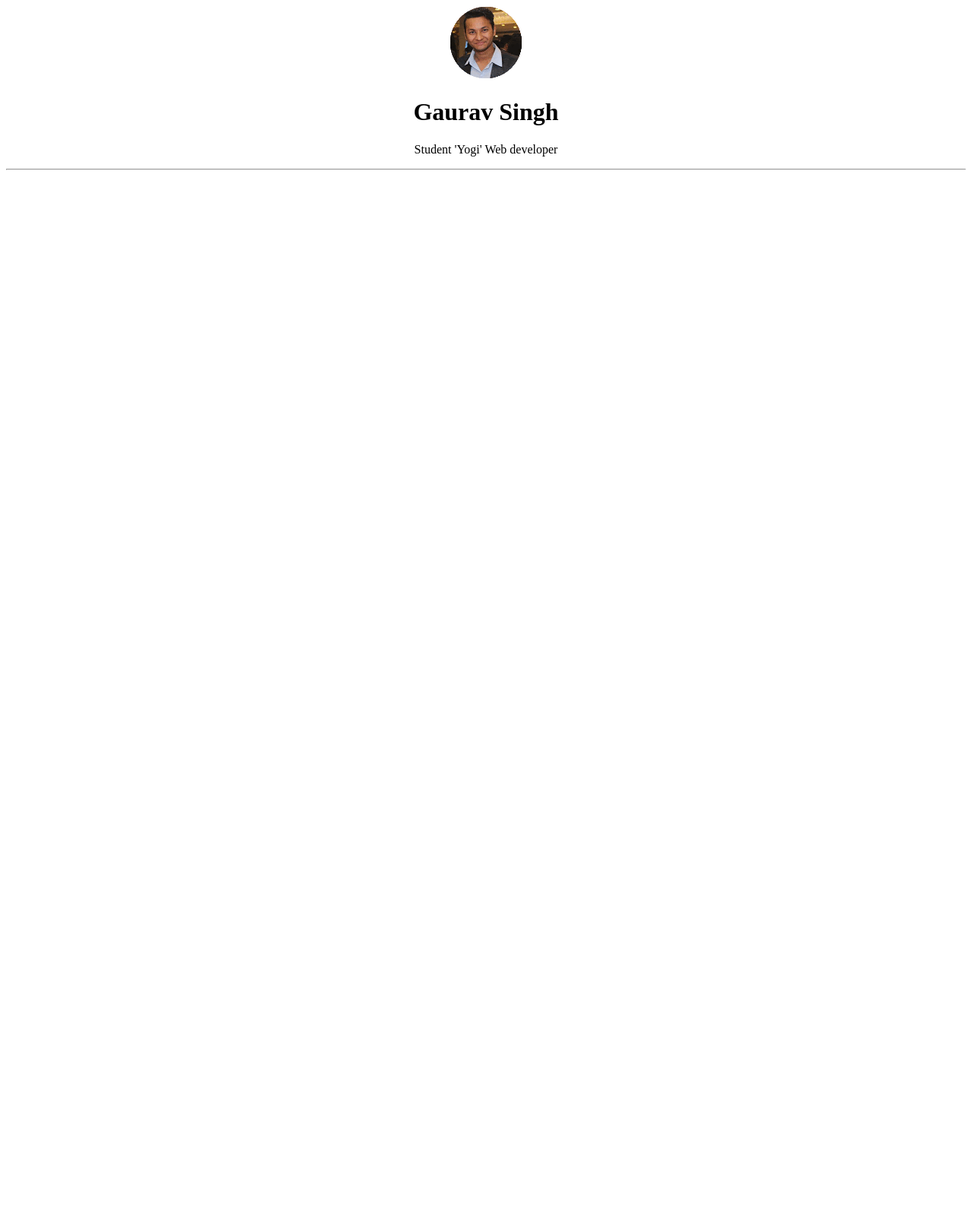
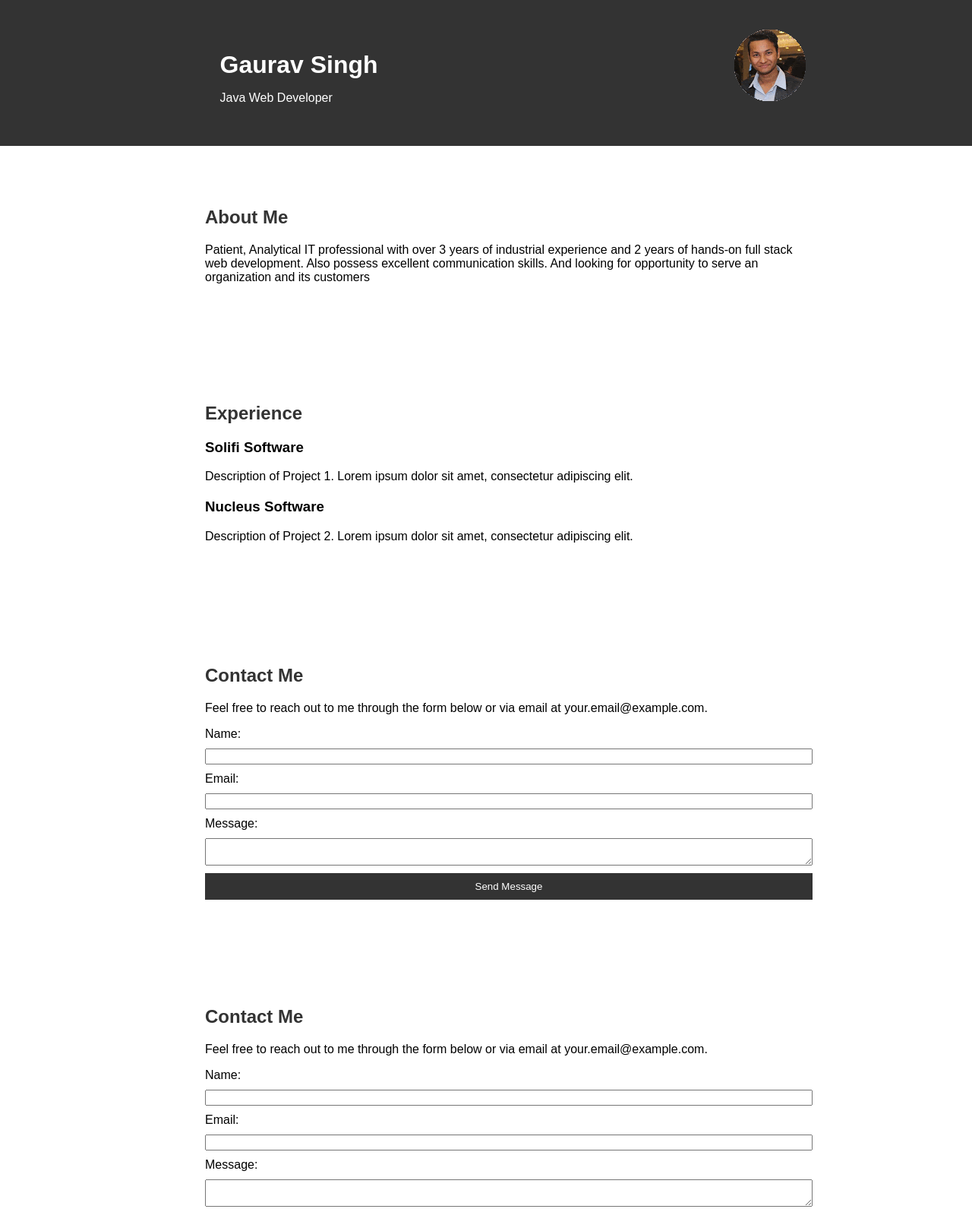
Before and after one commit to Gaurav25Sing/PersonalWebsite, a plain HTML site: page index.html in a window 1280 px wide. Shown: the top 1591 px of the page at 76% size. Before the commit the page ends 800 px from the top, so only its background shows below. Drawn offline with Linux system fonts and the light colour scheme.

Commit message:
Update index.html

```diff
--- a/index.html
+++ b/index.html
@@ -1,18 +1,91 @@
 <!DOCTYPE html>
-<html>
+<html lang="en">
 
 <head>
-  <meta charset="utf-8">
-  <title>Gaurav Personal Site</title>
+    <meta charset="UTF-8">
+    <meta name="viewport" content="width=device-width, initial-scale=1.0">
+    <title>Gaurav's - Portfolio</title>
+    <link rel="stylesheet" href="styles.css">
 </head>
 
 <body>
-  <center>
-  <img src="Profile Picture.gif" alt="Gaurav Profile Picture">
-  <h1>Gaurav Singh</h1>
-  <p>Student 'Yogi' Web developer</p>
-  <hr>
-  </center>
+    <header>
+        <div class="container" style="text-align:right">
+			<div class="side-by-side" style="text-align:left">
+				<h1>Gaurav Singh</h1>
+				<p>Java Web Developer</p>
+			</div>
+			<div class="side-by-side">
+				<img src="Profile Picture.gif" alt="Gaurav Profile Picture">
+			</div>
+
+        </div>
+    </header>
+
+    <section id="about">
+        <div class="container">
+            <h2>About Me</h2>
+            <p>
+                Patient, Analytical IT professional with over 3 years of industrial
+				experience and 2 years of hands-on full stack web development.
+				Also possess excellent communication skills. And looking for
+				opportunity to serve an organization and its customers
+            </p>
+        </div>
+    </section>
+
+    <section id="projects">
+        <div class="container">
+            <h2>Experience</h2>
+            <div class="project">
+                <h3>Solifi Software</h3>
+                <p>Description of Project 1. Lorem ipsum dolor sit amet, consectetur adipiscing elit.</p>
+            </div>
+            <div class="project">
+                <h3>Nucleus Software</h3>
+                <p>Description of Project 2. Lorem ipsum dolor sit amet, consectetur adipiscing elit.</p>
+            </div>
+        </div>
+    </section>
+
+    <section id="contact">
+        <div class="container">
+            <h2>Contact Me</h2>
+            <p>Feel free to reach out to me through the form below or via email at your.email@example.com.</p>
+            <form action="#" method="post">
+                <label for="name">Name:</label>
+                <input type="text" id="name" name="name" required>
+                <label for="email">Email:</label>
+                <input type="email" id="email" name="email" required>
+                <label for="message">Message:</label>
+                <textarea id="message" name="message" required></textarea>
+                <button type="submit">Send Message</button>
+            </form>
+        </div>
+    </section>
+
+	<section id="portfolio">
+        <div class="container">
+            <h2>Contact Me</h2>
+            <p>Feel free to reach out to me through the form below or via email at your.email@example.com.</p>
+            <form action="#" method="post">
+                <label for="name">Name:</label>
+                <input type="text" id="name" name="name" required>
+                <label for="email">Email:</label>
+                <input type="email" id="email" name="email" required>
+                <label for="message">Message:</label>
+                <textarea id="message" name="message" required></textarea>
+                <button type="submit">Send Message</button>
+            </form>
+        </div>
+    </section>
+
+
+    <footer>
+        <div class="container">
+            <p>&copy; 2023 Gaurav. All rights reserved.</p>
+        </div>
+    </footer>
 </body>
 
 </html>
```
